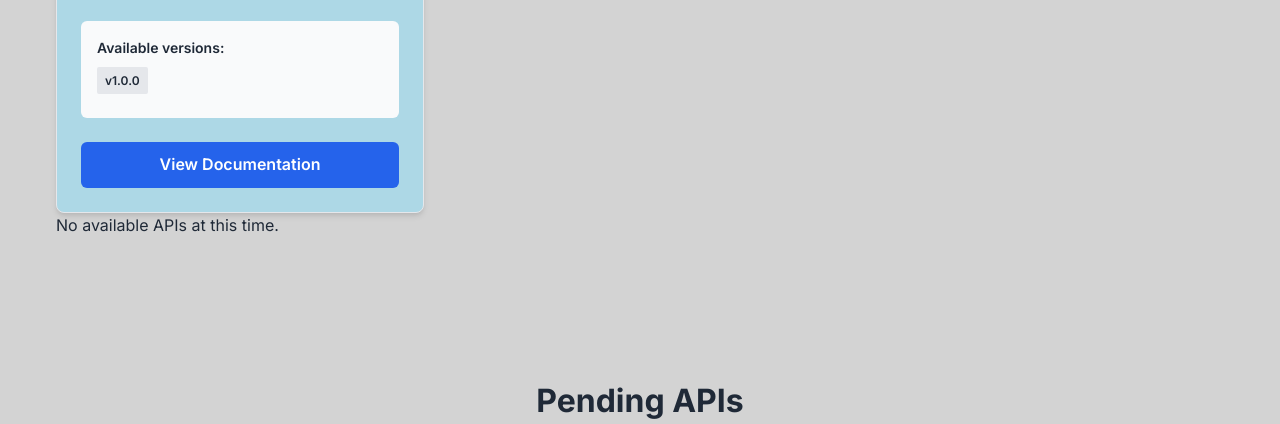
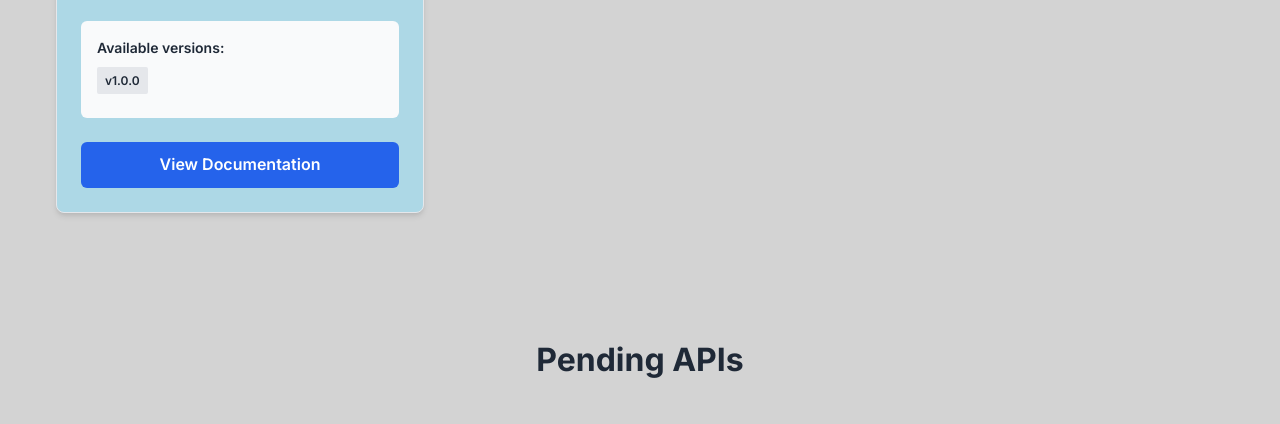
Before and after one commit to Insured-Retirement-Institute/Style-Guide, a plain HTML site: page docs/index.html in a window 1280 px wide. Shown: the part 615-1039 px from the top of the page. Drawn offline with Linux system fonts and the light colour scheme.

Commit message:
Update index.html

```diff
--- a/docs/index.html
+++ b/docs/index.html
@@ -33,6 +33,11 @@
   <section class="api-directory">
     <div class="container">
       <h2>Available APIs</h2>
+      <!--
+      <div class="api-intro">
+        <p>No available APIs at this time.</p>
+      </div>
+      -->
       <div class="api-grid">
         <!-- Application Status API Card -->
         <div class="api-card">
@@ -53,57 +58,12 @@
           <a href="api-viewer.html?api=appstatus.yaml" class="btn btn-primary">View Documentation</a>
         </div>
       </div>
-      <div class="api-intro">
-        <p>No available APIs at this time.</p>
-      <!--
-      <div class="api-grid">
-        <div class="api-card">
-          <div class="api-card-header">
-            <h3>Producer Readiness API</h3>
-            <span class="api-version">Latest: v1.0.0</span>
-          </div>
-          <p>Series of APIs used for updating or obtaining producer data.</p>
-          <div class="api-versions-container">
-            <div class="api-versions">
-              <span>Available versions:</span>
-              <ul>
-                <li><a href="api-viewer.html?api=openapi.yaml&version=v1">v1.0.0</a></li>
-                Add more versions when available
-                <li><a href="api-viewer.html?api=openapi.yaml&version=v2">v2.0.0</a></li>
-              </ul>
-            </div>
-          </div>
-          <a href="api-viewer.html?api=openapi.yaml" class="btn btn-primary">View Documentation</a>
-        </div>
-
-        Template for additional APIs
-
-        <div class="api-card">
-          <div class="api-card-header">
-            <h3>Another API</h3>
-            <span class="api-version">Latest: v2.1.0</span>
-          </div>
-          <p>Brief description of what this API does and its primary use cases.</p>
-          <div class="api-versions-container">
-            <div class="api-versions">
-              <span>Available versions:</span>
-              <ul>
-                <li><a href="api-viewer.html?api=another-api/openapi.yaml&version=v1">v1.0.0</a></li>
-                <li><a href="api-viewer.html?api=another-api/v2/openapi.yaml&version=v2">v2.1.0</a></li>
-              </ul>
-            </div>
-          </div>
-          <a href="api-viewer.html?api=another-api/v2/openapi.yaml" class="btn btn-primary">View Documentation</a>
-        </div>
-        -->
-      </div>
     </div>
   </section>
 
   <section class="api-directory">
     <div class="container">
       <h2>Pending APIs</h2>
-
       <div class="api-grid">
         <!-- Application Status API Card -->
         <div class="api-card">
@@ -123,27 +83,6 @@
           </div>
           <a href="api-viewer.html?api=appstatus.yaml" class="btn btn-primary">View Documentation</a>
         </div>
-
-        <!-- Template for additional APIs -->
-        <!--
-        <div class="api-card">
-          <div class="api-card-header">
-            <h3>Another API</h3>
-            <span class="api-version">Latest: v2.1.0</span>
-          </div>
-          <p>Brief description of what this API does and its primary use cases.</p>
-          <div class="api-versions-container">
-            <div class="api-versions">
-              <span>Available versions:</span>
-              <ul>
-                <li><a href="api-viewer.html?api=another-api/openapi.yaml&version=v1">v1.0.0</a></li>
-                <li><a href="api-viewer.html?api=another-api/v2/openapi.yaml&version=v2">v2.1.0</a></li>
-              </ul>
-            </div>
-          </div>
-          <a href="api-viewer.html?api=another-api/v2/openapi.yaml" class="btn btn-primary">View Documentation</a>
-        </div>
-        -->
       </div>
     </div>
   </section>
```
